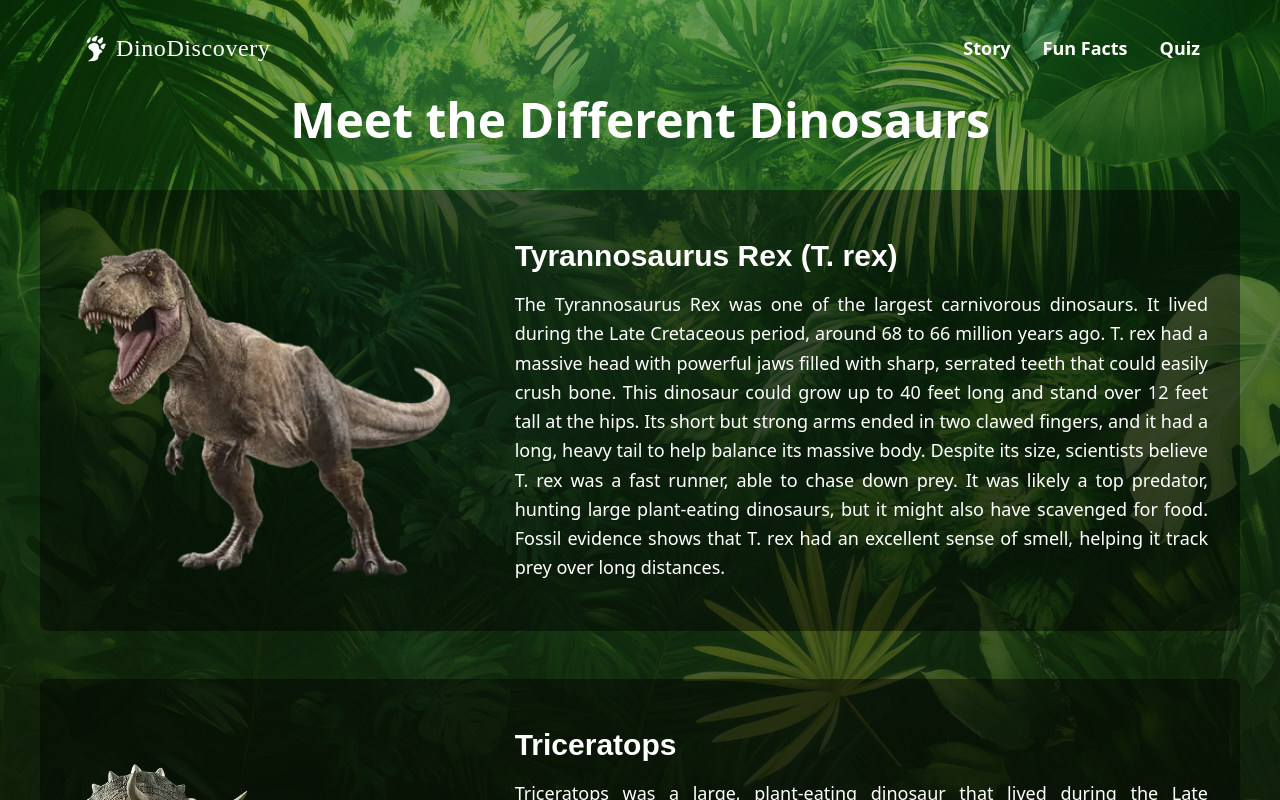
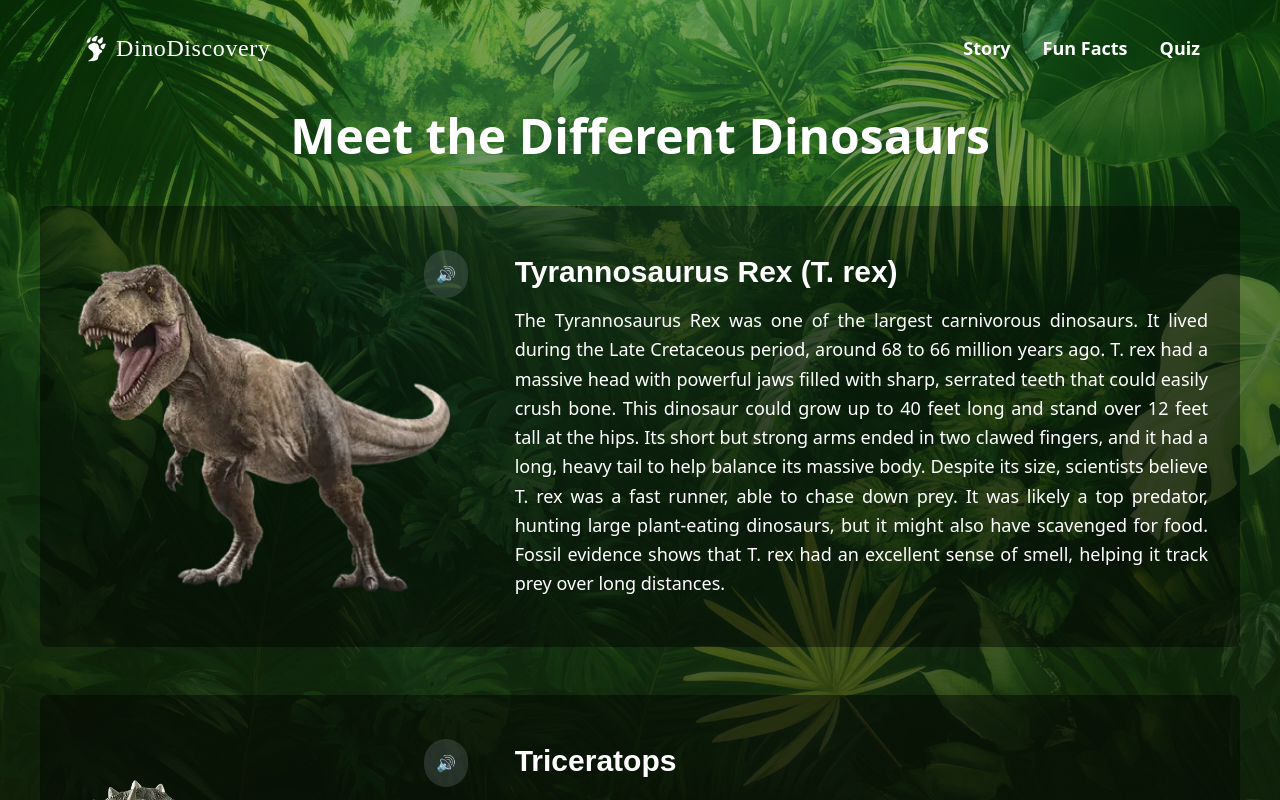
Before and after one commit to im-ravira/DinoDiscovery, a React (Vite) app: page /dinosaurs in a window 1280 px wide. Shown: the top 800 px of the page. Built offline with nearby package versions, Linux system fonts and the light colour scheme.

Commit message:
feat: enhance animations and UX on Dinosaurs page

```diff
--- a/src/pages/Dinosaurs.jsx
+++ b/src/pages/Dinosaurs.jsx
@@ -1,4 +1,3 @@
-// Dinosaurs.jsx
 import React, { useRef, useEffect, useState } from 'react';
 import gsap from 'gsap';
 import dinosaurData from '../data/dinosaurs.json';
@@ -10,32 +9,37 @@ const Dinosaurs = () => {
   const q2 = gsap.utils.selector(cardInfo);
 
   useEffect(() => {
-    gsap.to(q2(".card"), {
+    gsap.to(q2("#card"), {
       y: -50,
       opacity: 1,
-      stagger: 0.7,
-      duration: 0.9,
+      stagger: 0,
+      duration: 1,
     });
   }, [q2]);
 
-  const handleMouseEnter = (audioSrc) => {
+  const handleAudioPlay = (audioSrc, imageRef) => {
     if (currentAudio) {
       currentAudio.pause();
     }
     const newAudio = new Audio(audioSrc);
     newAudio.play();
     setCurrentAudio(newAudio);
+    gsap.fromTo(imageRef, { x: 0, y:0, z: 0, }, { x: 16, y: -16, z: -8, yoyo: true, repeat: 2, duration: 0.2 });
   };
 
   return (
     <main className="w-full flex bg-secondary bg-no-repeat bg-cover bg-fixed justify-center min-h-screen text-white relative ">
     <Navbar />
-    <section className="w-full mx-10 mt-24">
+    <section className="w-full mx-10 mt-28">
       <h1 className="text-5xl text-center font-bold mb-24">Meet the Different Dinosaurs</h1>
       <div ref={cardInfo} className="space-y-12">
         {dinosaurData.map((dino, index) => (
-          <div key={index}  className="card flex flex-col md:flex-row bg-[#00000070] rounded-lg items-center justify-center py-12 px-8">
-            <img src={dino.image} alt={dino.name} onMouseEnter={() => handleMouseEnter(dino.audio)} className="shake w-full md:w-1/3 h-auto object-cover mb-4 md:mb-0 md:mr-4" />
+          <div key={index} id='card'  className="relative flex flex-col md:flex-row bg-[#00000070] rounded-lg items-center justify-center py-12 px-8 ">
+            <img src={dino.image} alt={dino.name} id={`dino-image-${index}`} className="w-full md:w-1/3 h-auto object-cover mb-4 md:mb-0 md:mr-4" />
+            <button
+                  onClick={() => handleAudioPlay(dino.audio, `#dino-image-${index}`)}
+                  className=" absolute top-11 left-96 bg-gray-400/20 text-black rounded-full p-3 hover:bg-gray-950"
+                >🔊</button>
             <div className="flex-1 ml-12">
               <h2 className="text-3xl font-Raleway font-semibold mb-4">{dino.name}</h2>
               <p className='leading-relaxed text-lg font-light text-justify'>{dino.description}</p>
```
